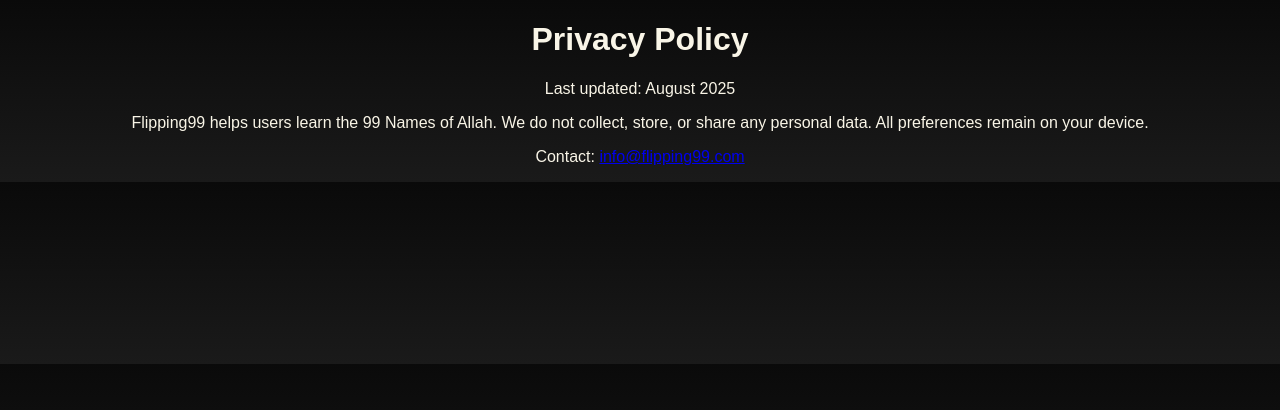
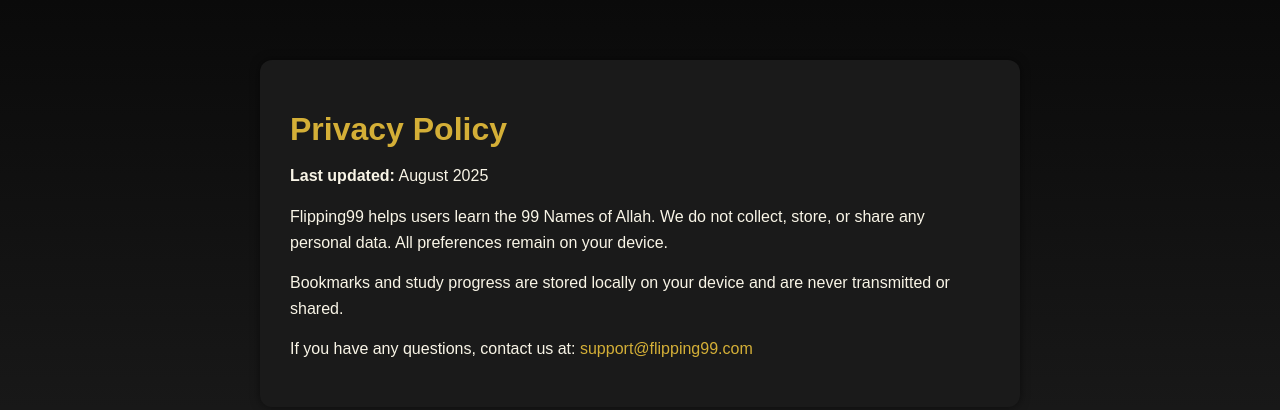
Before and after one commit to boxingdaddev/flipping99-site, a plain HTML site: page privacy.html in a window 1280 px wide. Drawn offline with Linux system fonts and the light colour scheme.

Commit message:
styling background

```diff
--- a/privacy.html
+++ b/privacy.html
@@ -5,13 +5,44 @@
   <meta name="viewport" content="width=device-width, initial-scale=1.0">
   <title>Privacy Policy - Flipping99</title>
   <link rel="stylesheet" href="style.css">
+  <style>
+    /* Override for privacy page layout */
+    .privacy {
+      max-width: 700px;
+      margin: 60px auto;
+      text-align: left;
+      background: #1a1a1a;
+      padding: 30px;
+      border-radius: 12px;
+      box-shadow: 0 0 10px rgba(0,0,0,0.5);
+    }
+    .privacy h1 {
+      font-size: 2em;
+      color: #D4AF37; /* gold heading */
+      margin-bottom: 10px;
+    }
+    .privacy p {
+      font-size: 1rem;
+      line-height: 1.6;
+      color: #f9f5e7; /* sand text */
+      margin: 15px 0;
+    }
+    .privacy a {
+      color: #D4AF37;
+      text-decoration: none;
+    }
+    .privacy a:hover {
+      text-decoration: underline;
+    }
+  </style>
 </head>
 <body>
   <main class="privacy">
     <h1>Privacy Policy</h1>
-    <p>Last updated: August 2025</p>
+    <p><strong>Last updated:</strong> August 2025</p>
     <p>Flipping99 helps users learn the 99 Names of Allah. We do not collect, store, or share any personal data. All preferences remain on your device.</p>
-    <p>Contact: <a href="mailto:boxingdaddev@gmail.com">info@flipping99.com</a></p>
+    <p>Bookmarks and study progress are stored locally on your device and are never transmitted or shared.</p>
+    <p>If you have any questions, contact us at: <a href="mailto:boxingdaddev@gmail.com">support@flipping99.com</a></p>
   </main>
 </body>
 </html>
```
